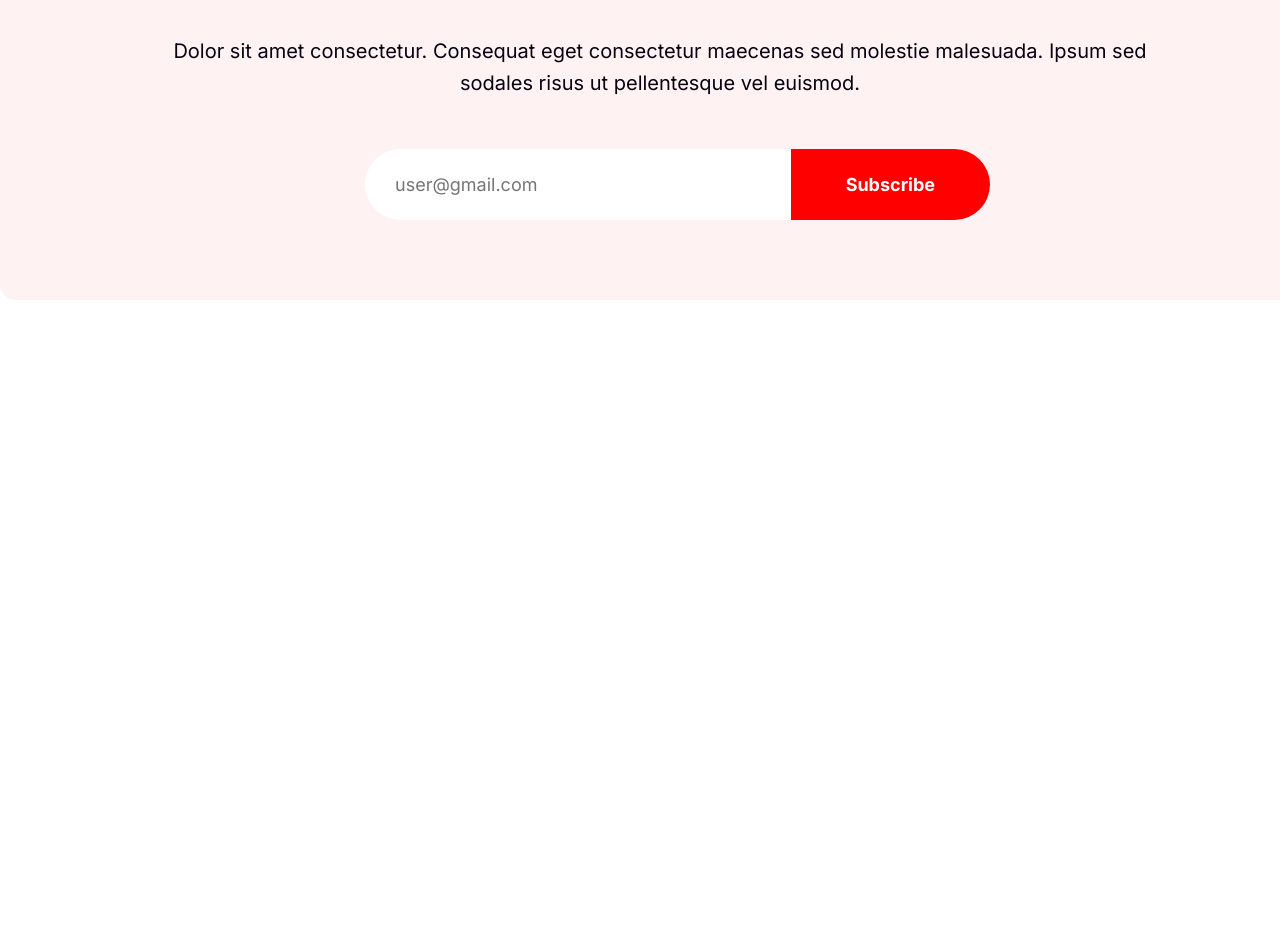
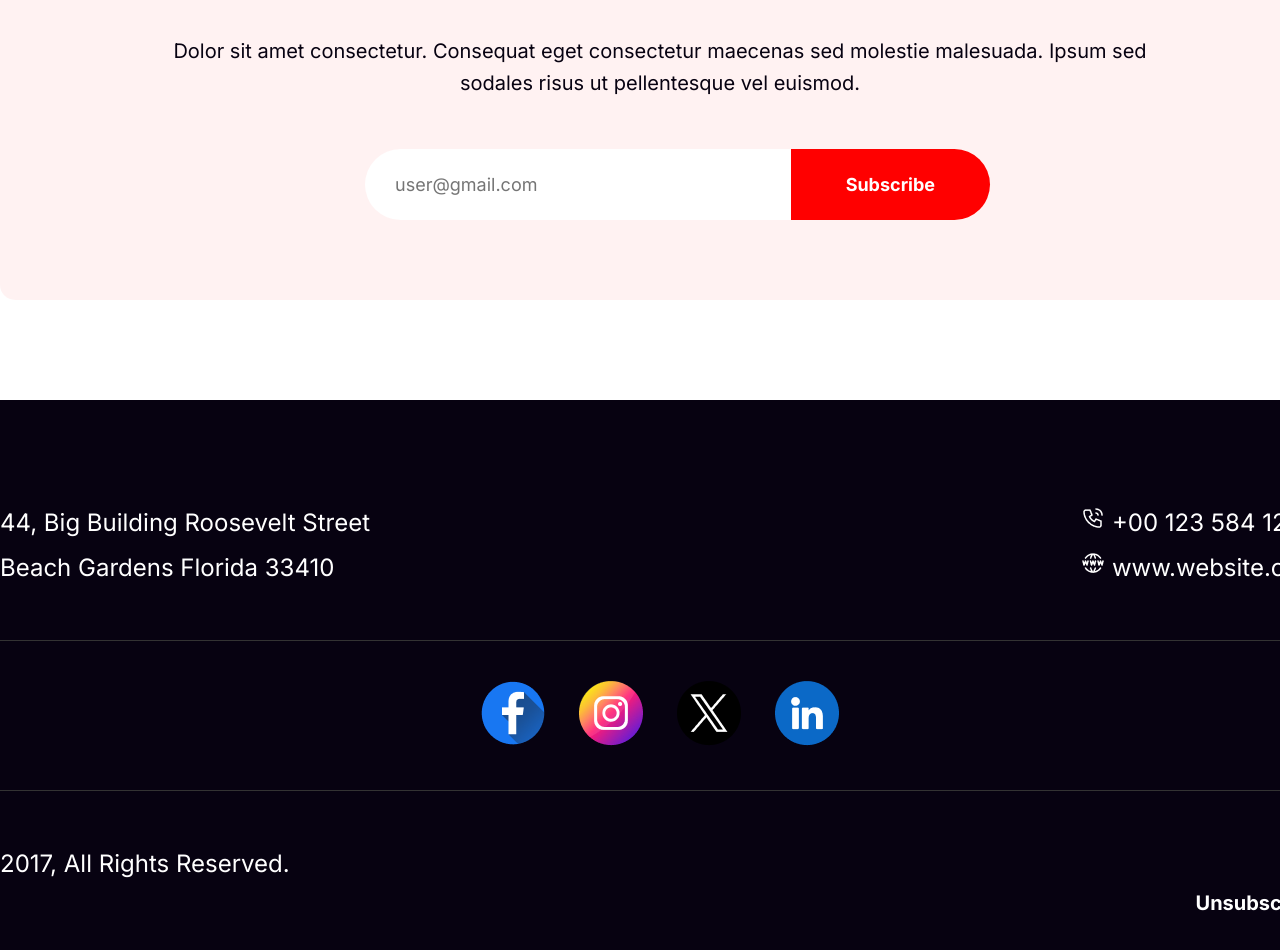
Before and after one commit to asrafulislamwd/new-year-a1, a plain HTML site: page index.html in a window 1280 px wide. Shown: the part 6147-7097 px from the top of the page. Before the commit the page ends 6447 px from the top, so only its background shows below. Drawn offline with Linux system fonts and the light colour scheme.

Commit message:
all complet

```diff
--- a/css/style.css
+++ b/css/style.css
@@ -433,3 +433,46 @@
     font-family: 'Inter', sans-serif;
     color: #fff;
   }
+
+  /* footer */
+
+  footer
+{
+    background-color: #070211;
+    margin-top: 100px;
+    padding: 100px 0;
+}
+
+.footer-top
+{
+    display: flex;
+    justify-content: space-between;
+}
+
+.footer-title h3, .footer-bottom h3
+{
+    font-size: 24px;
+    font-weight: 400;
+    font-family: 'Inter', sans-serif;
+    line-height: 45px;
+    color: #fff;
+}
+
+.footer-link-box
+{
+    margin: 50px 0;
+    padding: 40px 0;
+    border-top: 1px solid #333;
+    border-bottom: 1px solid #333;
+    text-align: center;
+}
+.footer-link-box a
+{
+    margin: 0 15px;
+}
+
+.footer-bottom
+{
+    display: flex;
+    justify-content: space-between;
+}
--- a/index.html
+++ b/index.html
@@ -185,7 +185,32 @@
 
     <!-------footer---------->
 
-    <footer></footer>
+    <footer>
+        <div class="comon-container">
+            <div class="footer-container">
+                <div class="footer-top">
+                    <div class="footer-title">
+                        <h3>44, Big Building Roosevelt Street<br>
+                            Beach Gardens Florida 33410</h3>
+                    </div>
+                    <div class="footer-title">
+                        <h3><img src="image/resources/Call.png" alt=""> +00 123 584 124</h3>
+                        <h3><img src="image/resources/Website.png" alt=""> www.website.com</h3>
+                    </div>
+                </div>
+                <div class="footer-link-box">
+                    <a href=""><img src="image/resources/Facebook.png" alt=""></a>
+                    <a href=""><img src="image/resources/Instagram.png" alt=""></a>
+                    <a href=""><img src="image/resources/Twitter.png" alt=""></a>
+                    <a href=""><img src="image/resources/Linkedin.png" alt=""></a>
+                </div>
+                <div class="footer-bottom">
+                    <h3>2017, All Rights Reserved.</h3>
+                    <button class="btn-prymari">Unsubscribe</button>
+                </div>
+            </div>
+        </div>
+    </footer>
 </body>
 
 </html>
```
